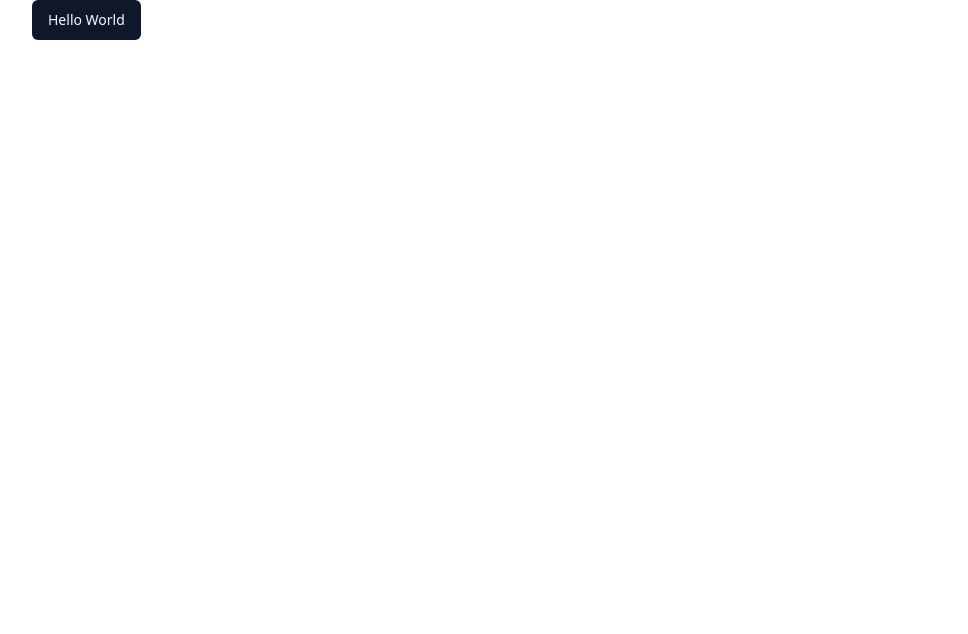
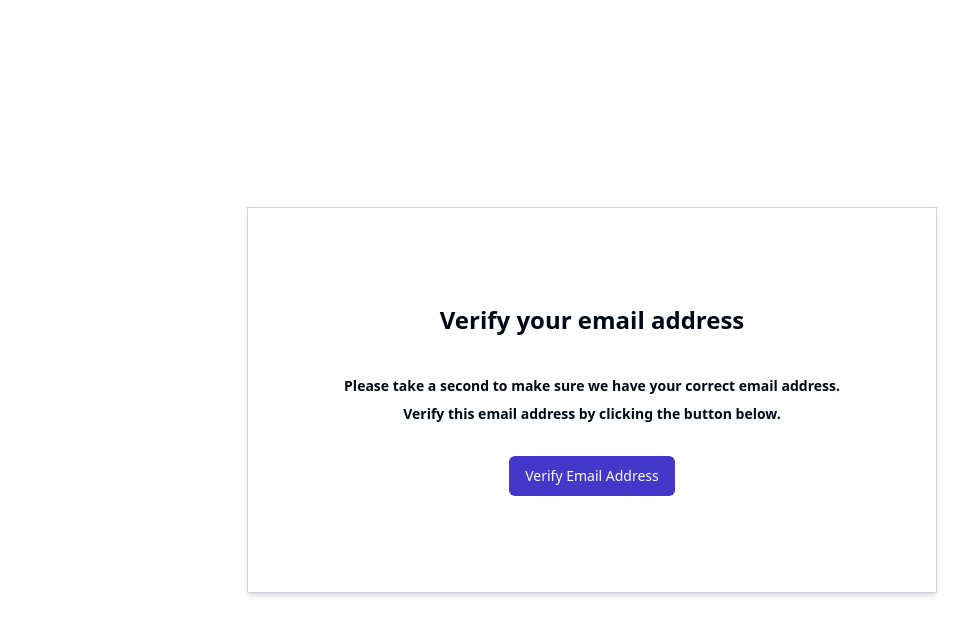
Before and after one commit to EveePagente/SpotDesk, a React (Vite) app: page / in a window 1280 px wide. Shown: the top 634 px of the page, without its empty margins (48-1016 px from the left). Built offline with nearby package versions, Linux system fonts and the light colour scheme.

Commit message:
first commit

```diff
--- a/src/App.jsx
+++ b/src/App.jsx
@@ -1,14 +1,16 @@
-import { Button } from "./components/ui/button"
+import { Button } from "./components/ui/button";
 
 function App() {
-
   return (
-    <>
-    <div className="px-20">
-        <Button>Hello World</Button>
-      </div>
-    </>
-  )
+    <div className="flex flex-col items-center justify-center h-screen">
+      <div className="border border-gray-300 p-24 rounded-none shadow-md flex flex-col items-center">
+       <h1 className="text-2xl font-bold pb-4 mb-6">Verify your email address</h1>
+       <p className="text-sm font-semibold mb-2">Please take a second to make sure we have your correct email address.</p>
+       <p className="text-sm font-semibold mb-8">Verify this email address by clicking the button below.</p>
+      <Button className="w-200 h-10 text-sm bg-indigo-700">Verify Email Address</Button>
+    </div>
+    </div>
+  );
 }
 
-export default App
+export default App;
```
Also changed, not shown: 1 other file (tests, documents, lock files or other folders).
